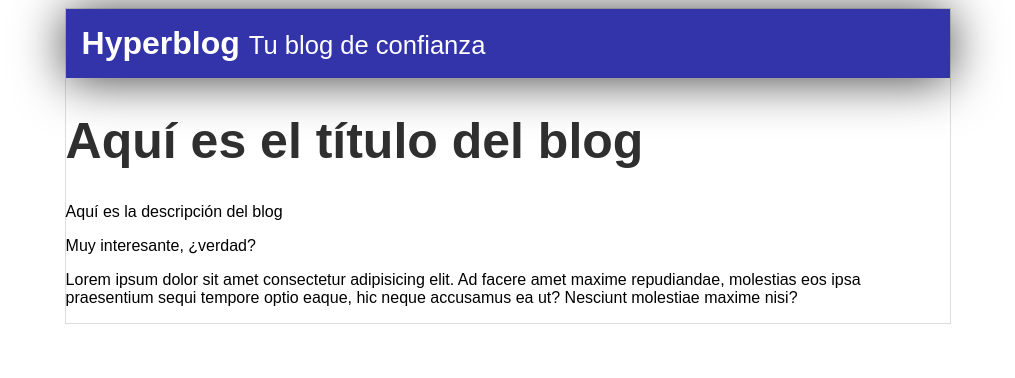
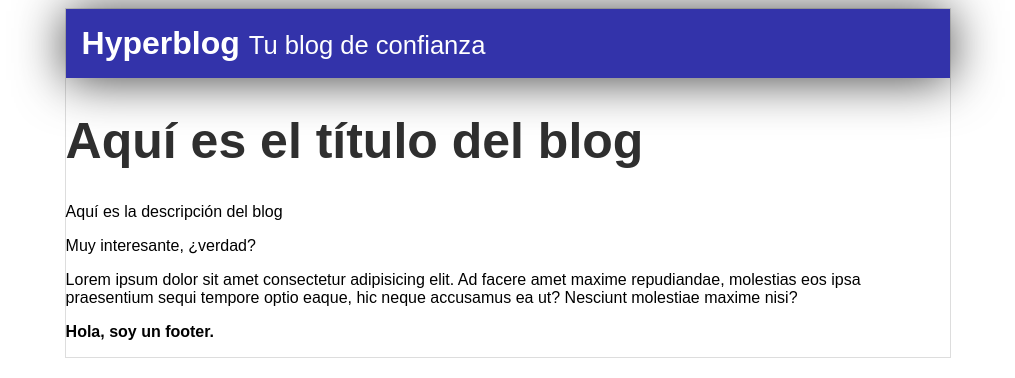
Before and after one commit to SimonArenas/Git, a plain HTML site: page index.html in a window 1280 px wide. Shown: the whole page, without its empty margins (132-1147 px from the left). Drawn offline with Linux system fonts and the light colour scheme.

Commit message:
Footer agregado

```diff
--- a/index.html
+++ b/index.html
@@ -20,6 +20,8 @@
           <p>Muy interesante, ¿verdad?</p>
           <p>Lorem ipsum dolor sit amet consectetur adipisicing elit. Ad facere amet maxime repudiandae, molestias eos ipsa praesentium sequi tempore optio eaque, hic neque accusamus ea ut? Nesciunt molestiae maxime nisi?</p>
         </div>
+
+        <p><footer><strong>Hola, soy un footer.</strong></footer></p>
     </div>
   </body>
 </html>
```
